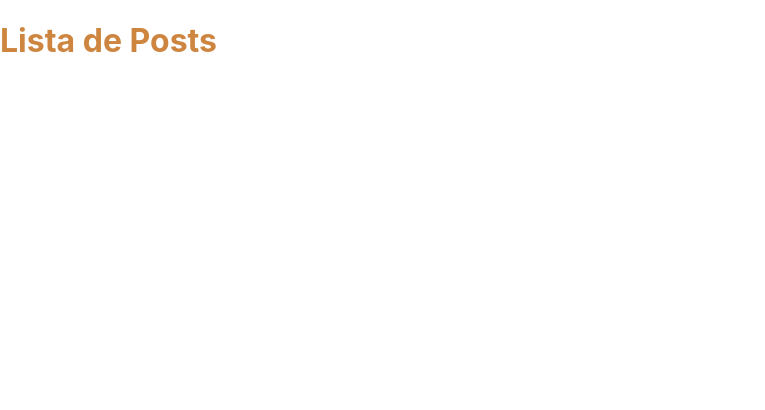
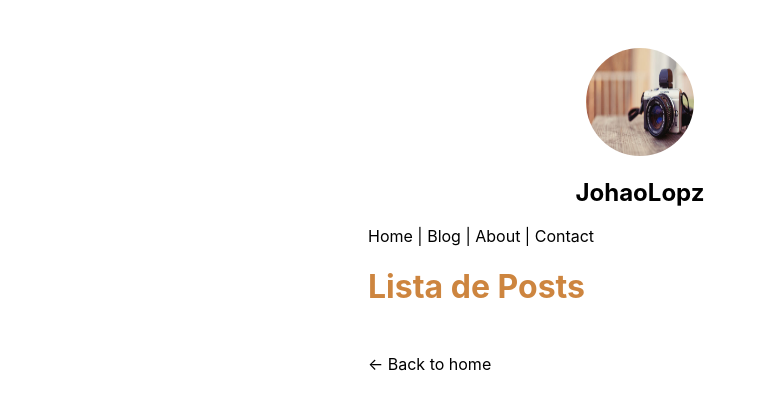
Before and after one commit to johaolopz/nextJsProjectVs1, a Next.js app: page /blog in a window 1280 px wide. Shown: the top 410 px of the page, without its empty margins (0-765 px from the left). Built offline with nearby package versions, Linux system fonts and the light colour scheme.

Commit message:
Blog example of NextJS-Learn and more css/utilStyles

```diff
--- a/components/Layout.jsx
+++ b/components/Layout.jsx
@@ -1,7 +1,12 @@
 import Head from "next/head"
 import styles from "../styles/Layout.module.css"
+import Link from "next/link"
+import Image from "next/image"
+import utilStyles from "../styles/utils.module.css"
 
-export default function Layout({children, title, description}) {
+const name = "JohaoLopz"
+
+export default function Layout({children, title, description, home}) {
     return (
         <div className={styles.container}>
             <Head>
@@ -10,14 +15,72 @@
                     name="description"
                     content={description}
                 />
+                <link rel="icon" href="/favicon.ico" />
             </Head>
-            <nav>navbar</nav>
+            <header className={styles.header}>
+        {home ? (
+          <>
+            <Image
+              priority
+              src="/image/img_photocam.jpg"
+              className={utilStyles.borderCircle}
+              height={144}
+              width={144}
+              alt={name}
+            />
+            <h1 className={utilStyles.heading2Xl}>{name}</h1>
+          </>
+        ) : (
+          <>
+            <Link href="/">
+              <a>
+                <Image
+                  priority
+                  src="/image/img_photocam.jpg"
+                  className={utilStyles.borderCircle}
+                  height={108}
+                  width={108}
+                  alt={name}
+                />
+              </a>
+            </Link>
+            <h2 className={utilStyles.headingLg}>
+              <Link href="/">
+                <a className={utilStyles.colorInherit}>{name}</a>
+              </Link>
+            </h2>
+          </>
+        )}
+      </header>
+
+        <nav>
+            <Link href="/">
+                <a>Home | </a>
+            </Link>
+            <Link href="/blog">
+                <a>Blog | </a>
+            </Link>
+            <Link href="/about">
+                <a>About | </a>
+            </Link>
+            <Link href="/contact">
+                <a>Contact</a>
+            </Link>
+        </nav>
+
             <main>{children}</main>
-            <footer>footer</footer>
+            {!home && (
+                <div className={styles.backToHome}>
+                <Link href="/">
+                    <a>← Back to home</a>
+                </Link>
+                </div>
+            )}
         </div>
     )
 }
 
+//Esto carga las props por defecto
 Layout.defaultProps = {
     title: "My First Post | JohaoLopez",
     description: "This is my first post of blog with NextJS"
--- a/pages/blog/index.jsx
+++ b/pages/blog/index.jsx
@@ -1,9 +1,10 @@
 import React from 'react'
+import Layout from '../../components/Layout'
 
 export default function index() {
     return (
-        <div>
+        <Layout>
             <h1>Lista de Posts</h1>
-        </div>
+        </Layout>
     )
 }
--- a/styles/Layout.module.css
+++ b/styles/Layout.module.css
@@ -2,4 +2,14 @@
     max-width: 36rem;
     padding: 0 1rem;
     margin: 3rem auto 6rem;
-}
+  }
+
+  .header {
+    display: flex;
+    flex-direction: column;
+    align-items: center;
+  }
+
+  .backToHome {
+    margin: 3rem 0 0;
+  }
--- /dev/null
+++ b/styles/utils.module.css
@@ -0,0 +1,52 @@
+.heading2Xl {
+    font-size: 2.5rem;
+    line-height: 1.2;
+    font-weight: 800;
+    letter-spacing: -0.05rem;
+    margin: 1rem 0;
+  }
+
+  .headingXl {
+    font-size: 2rem;
+    line-height: 1.3;
+    font-weight: 800;
+    letter-spacing: -0.05rem;
+    margin: 1rem 0;
+  }
+
+  .headingLg {
+    font-size: 1.5rem;
+    line-height: 1.4;
+    margin: 1rem 0;
+  }
+
+  .headingMd {
+    font-size: 1.2rem;
+    line-height: 1.5;
+  }
+
+  .borderCircle {
+    border-radius: 9999px;
+  }
+
+  .colorInherit {
+    color: inherit;
+  }
+
+  .padding1px {
+    padding-top: 1px;
+  }
+
+  .list {
+    list-style: none;
+    padding: 0;
+    margin: 0;
+  }
+
+  .listItem {
+    margin: 0 0 1.25rem;
+  }
+
+  .lightText {
+    color: #666;
+  }
```
Also changed, not shown: pages/index.js (+14 -63 lines).
